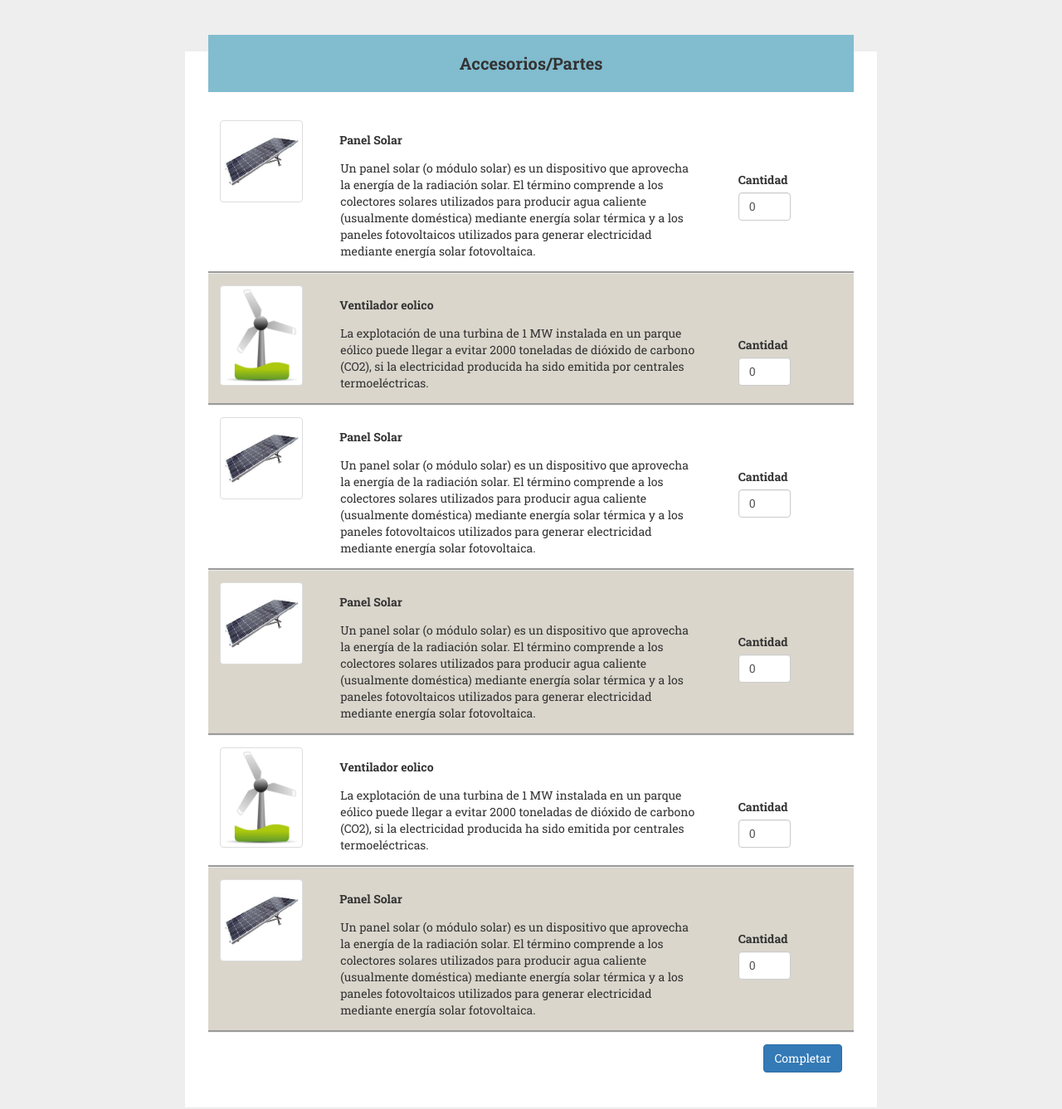
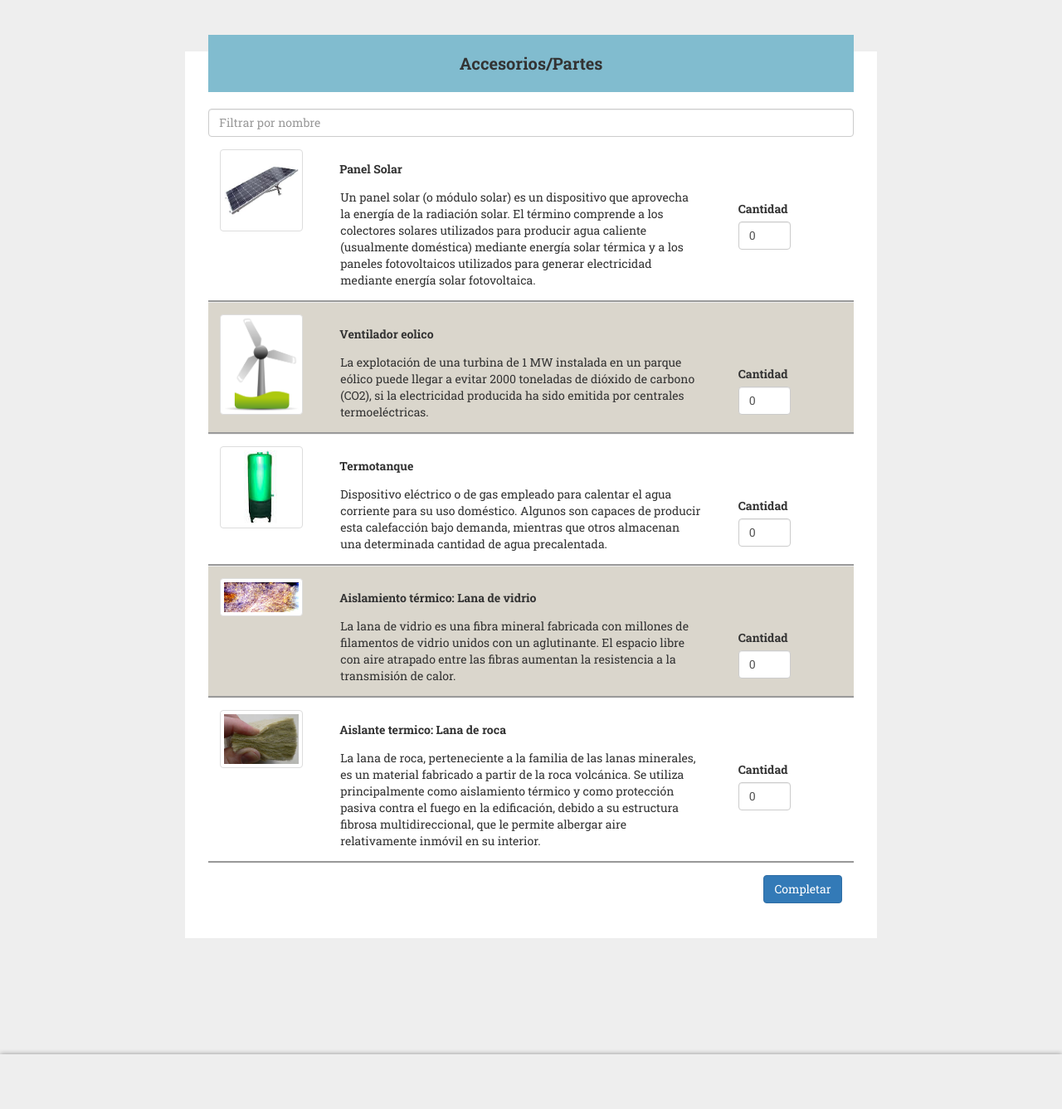
Before and after one commit to cotyq/rally, a plain HTML site: page solicitar.html in a window 1280 px wide. Shown: the part 920-2257 px from the top of the page at 83% size. Drawn offline with nearby package versions, Linux system fonts and the light colour scheme; some packages are replaced by stand-ins of ours.

Commit message:
Signed-off-by: Marcos <marcos.d.perez@gmail.com>
Agregado filtro para las cosas

```diff
--- a/css/estilos.css
+++ b/css/estilos.css
@@ -63,6 +63,7 @@
 
 .verificacion, .accesorios{
   width: 100%;
+  min-height: 120%;
   padding-top:11em;
 
   background-color: #EEEEEE;
--- a/solicitar.html
+++ b/solicitar.html
@@ -115,7 +115,7 @@
 
     <!--------------------------------              Ubicacion                         --------------------------     -->
 
-        <section class="contenido animated fadeInUp">
+        <section class="contenido">
           <div  class="ubicacion-contenedor" id="ubicacion-contenedor">
                       <div class="ubicacion_titulo"><h3>Seleccione un punto en el mapa o ingrese el nombre de una ciudad cercana</h3>
 </div>
@@ -127,7 +127,7 @@
                 <div class="form-group">
                   <label for="ubicacio" class="col-sm-8 control-label">Escriba una localizacion</label>
                   <div class="col-sm-9">
-                    <input type="text" class="form-control" id="ubicacion" pattern="\w+\s*,\s*\w+" placeholder="Lugar: Santa fe, Argentina">
+                    <input type="text" class="form-control" id="ubicacion" placeholder="Santa fe, Argentina">
                   </div>
                 </div>
                 <div class="form-group">
@@ -162,8 +162,12 @@
           <div class="accesorios container" id="accesorios">
             <div id="accesorios_tabla"  class="col-md-8 col-md-offset-2" >
             <div class="accesorios_titulo">Accesorios/Partes</div>
+            <div class="form-group">
+              <input type="text" class="form-control col-md-4" id="ubicacion" ng-model="filtroNombre" ng-init="filtroNombre=''" placeholder="Filtrar por nombre">
+              <br>
+            </div>
             <form id="form_accesorios" ng-submit="validarAccesorios()" >
-              <div  class="accesorios_items"  ng-repeat="accesorio in accesorios">
+              <div  class="accesorios_items"  ng-repeat="accesorio in accesorios| filter:{nombre:filtroNombre}" >
                 <div class="row" >
                   <div class="col-md-2"><img ng-src="img/{{accesorio.imagen}}" class="img-thumbnail accesorios_imagen" height="110"> </div>
                   <div class="col-md-10">
--- a/solicitarAngular.js
+++ b/solicitarAngular.js
@@ -6,9 +6,9 @@
 angular.module('solicitarApp', []).controller('solicitarCtrl', ['$scope', function ($scope) {
 	$scope.accesorios = [{nombre:"Panel Solar" , descripcion:"Un panel solar (o módulo solar) es un dispositivo que aprovecha la energía de la radiación solar. El término comprende a los colectores solares utilizados para producir agua caliente (usualmente doméstica) mediante energía solar térmica y a los paneles fotovoltaicos utilizados para generar electricidad mediante energía solar fotovoltaica.",imagen:"panel_solar.png",cantidad:0},
   {nombre:"Ventilador eolico" , descripcion:"La explotación de una turbina de 1 MW instalada en un parque eólico puede llegar a evitar 2000 toneladas de dióxido de carbono (CO2), si la electricidad producida ha sido emitida por centrales termoeléctricas.",cantidad:0,imagen:"ventilador.png"},
-  {nombre:"Panel Solar" , descripcion:"Un panel solar (o módulo solar) es un dispositivo que aprovecha la energía de la radiación solar. El término comprende a los colectores solares utilizados para producir agua caliente (usualmente doméstica) mediante energía solar térmica y a los paneles fotovoltaicos utilizados para generar electricidad mediante energía solar fotovoltaica.",imagen:"panel_solar.png",cantidad:0},{nombre:"Panel Solar" , descripcion:"Un panel solar (o módulo solar) es un dispositivo que aprovecha la energía de la radiación solar. El término comprende a los colectores solares utilizados para producir agua caliente (usualmente doméstica) mediante energía solar térmica y a los paneles fotovoltaicos utilizados para generar electricidad mediante energía solar fotovoltaica.",imagen:"panel_solar.png",cantidad:0},
-  {nombre:"Ventilador eolico" , descripcion:"La explotación de una turbina de 1 MW instalada en un parque eólico puede llegar a evitar 2000 toneladas de dióxido de carbono (CO2), si la electricidad producida ha sido emitida por centrales termoeléctricas.",cantidad:0,imagen:"ventilador.png"},
-  {nombre:"Panel Solar" , descripcion:"Un panel solar (o módulo solar) es un dispositivo que aprovecha la energía de la radiación solar. El término comprende a los colectores solares utilizados para producir agua caliente (usualmente doméstica) mediante energía solar térmica y a los paneles fotovoltaicos utilizados para generar electricidad mediante energía solar fotovoltaica.",imagen:"panel_solar.png",cantidad:0}];
+  {nombre:"Termotanque" , descripcion:"Dispositivo eléctrico o de gas empleado para calentar el agua corriente para su uso doméstico. Algunos son capaces de producir esta calefacción bajo demanda, mientras que otros almacenan una determinada cantidad de agua precalentada.",imagen:"termotanque.jpg",cantidad:0},
+  {nombre:"Aislamiento térmico: Lana de vidrio" , descripcion:"La lana de vidrio es una fibra mineral fabricada con millones de filamentos de vidrio unidos con un aglutinante. El espacio libre con aire atrapado entre las fibras aumentan la resistencia a la transmisión de calor.",imagen:"lana.jpg",cantidad:0},
+  {nombre:"Aislante termico: Lana de roca" , descripcion:"La lana de roca, perteneciente a la familia de las lanas minerales, es un material fabricado a partir de la roca volcánica. Se utiliza principalmente como aislamiento térmico y como protección pasiva contra el fuego en la edificación, debido a su estructura fibrosa multidireccional, que le permite albergar aire relativamente inmóvil en su interior.",cantidad:0,imagen:"lanaroca.jpg"}];
 
 
   $scope.validarAccesorios = function(){
@@ -286,7 +286,7 @@ function Dist(lat1, lon1, lat2, lon2)
       });
 
     $(window).scroll(function(){
-      if($('.accesorios').offset().top > $(window).scrollTop()){
+      if($('.accesorios').offset().top > $(window).scrollTop()+200){
         $('#accesorios_tabla').addClass('animated fadeInUp');
       }
     });
```
Also changed, not shown: img/lana.jpg (added), img/lanaroca.jpg (added), img/termotanque.jpg (added).
